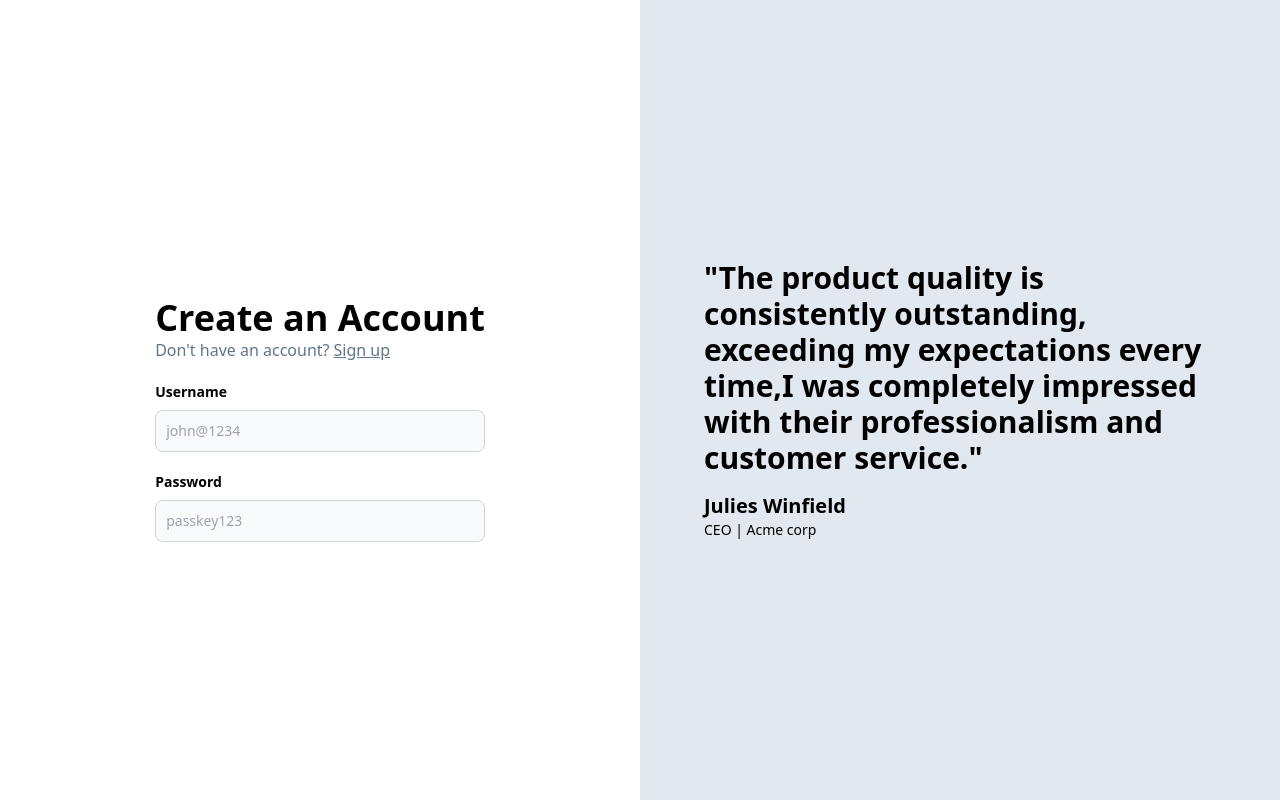
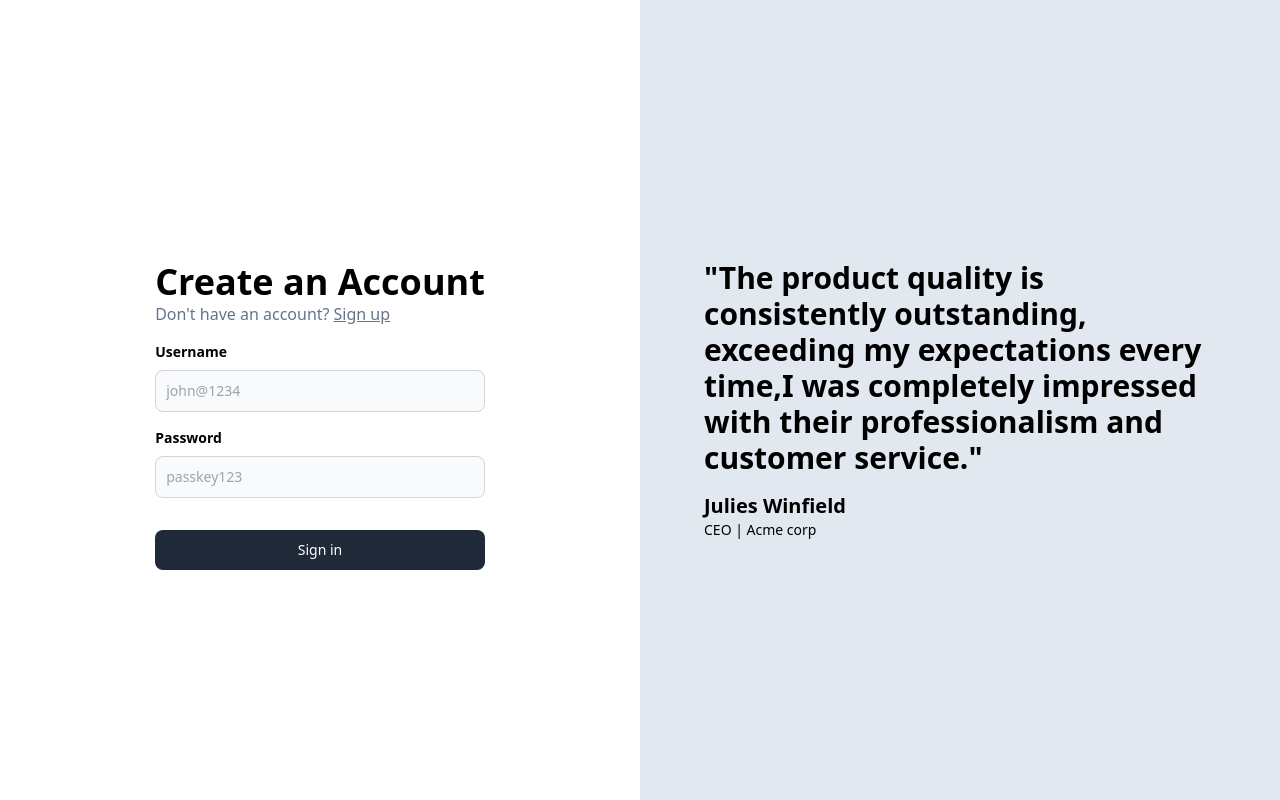
Before and after one commit to vansh123456/BhaiBlog-, a React (Vite) app in the folder blog-website/frontend/: page /signin in a window 1280 px wide. Built offline with nearby package versions, Linux system fonts and the light colour scheme.

Commit message:
fix for sending payload to backend

```diff
--- a/blog-website/frontend/src/components/Auth.tsx
+++ b/blog-website/frontend/src/components/Auth.tsx
@@ -1,6 +1,8 @@
-import { useState } from "react";
-import { Link } from "react-router-dom"
+import { ChangeEvent,useState } from "react";
+import { Link, useNavigate } from "react-router-dom"
 import { SignupInput } from "@vansh123456/medium-common";
+import axios from "axios";
+import { BACKEND_URL } from "../config";
 
 export const Auth = ({ type }: { type: "signup" | "signin" }) => {
     const [postInputs, setPostInputs] = useState<SignupInput>({
@@ -8,6 +10,21 @@ export const Auth = ({ type }: { type: "signup" | "signin" }) => {
         username: "",
         password: ""
     });
+    const navigate = useNavigate();
+
+    async function sendRequest() {
+        try {
+            const response = await axios.post(`${BACKEND_URL}/api/v1/user/${type === "signup" ? "signup" : "signin"}`,postInputs);
+            const jwt  = response.data //ye jo postman main jo jwt token aata hai na
+            localStorage.setItem("token",jwt);
+            navigate("/blogs")
+        }
+        catch(e) {
+            console.log(e);
+            alert("error while signing up");
+        }
+    }
+
     return <div className="h-screen flex justify-center flex-col">
         <div className="flex justify-center">
         <div className="pt-10">
@@ -39,24 +56,24 @@ export const Auth = ({ type }: { type: "signup" | "signin" }) => {
                 ...postInputs, //...postInputs directly just copies previous values to new values and
                 password: e.target.value //nai values ko update kardeta hai
             })
-        }}/></div>
+        }}/>
+        <button onClick={sendRequest} type="button" className="mt-8 w-full text-white bg-gray-800 hover:bg-gray-900 focus:outline-none focus:ring-4 focus:ring-gray-300 font-medium rounded-lg text-sm px-5 py-2.5 me-2 mb-2 dark:bg-gray-800 dark:hover:bg-gray-700 dark:focus:ring-gray-700 dark:border-gray-700">{type === "signup" ? "Sign up" : "Sign in"}</button>
+        </div>
         </div>
         </div>
     </div>
 }
 
 interface LabelledInputType {
-    label : string;
-    placeholder:string;
-    onChange: any;
-    type? : string;
+    label: string;
+    placeholder: string;
+    onChange: (e: ChangeEvent<HTMLInputElement>) => void;
+    type?: string;
 }
-function LabelledInput({label,placeholder,onChange,type} : LabelledInputType){
-return <div>
-    <div>
-            <label onChange= {onChange} for="title" class="block mb-2 text-sm font-bold text-black-500 mt-5">{label}</label>
-            <input id="first_name" type= {type || "text"} class="bg-gray-50 border border-gray-300 text-gray-900 text-sm rounded-lg focus:ring-blue-500 focus:border-blue-500 block w-full p-2.5 " placeholder={placeholder} required />
 
-        </div>
-</div>
+function LabelledInput({ label, placeholder, onChange, type }: LabelledInputType) {
+    return <div>
+        <label className="block mb-2 text-sm text-black font-semibold pt-4">{label}</label>
+        <input onChange={onChange} type={type || "text"} id="first_name" className="bg-gray-50 border border-gray-300 text-gray-900 text-sm rounded-lg focus:ring-blue-500 focus:border-blue-500 block w-full p-2.5" placeholder={placeholder} required />
+    </div>
 }
--- /dev/null
+++ b/blog-website/frontend/src/config.ts
@@ -0,0 +1 @@
+export const BACKEND_URL = "http://localhost:8787"
```
Also changed, not shown: 1 other file (tests, documents, lock files or other folders).
